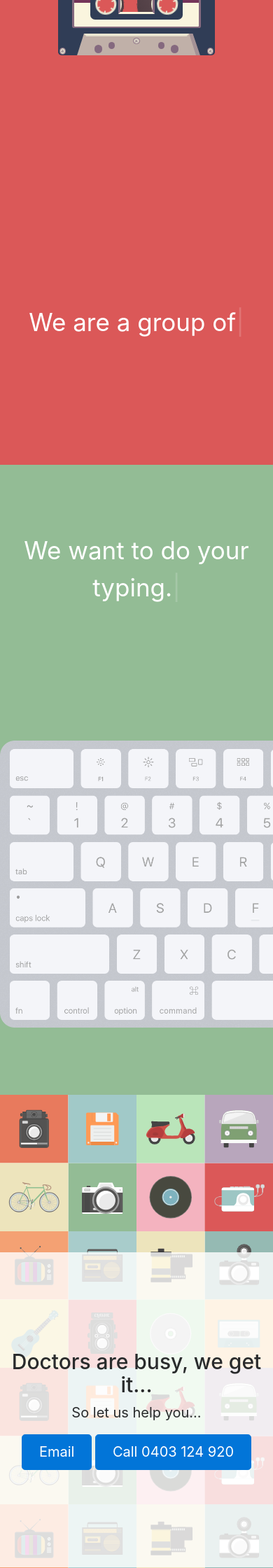
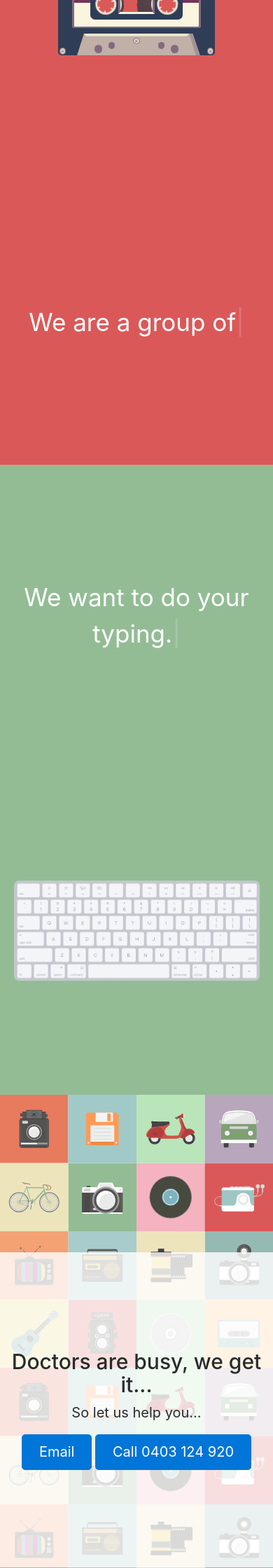
Before and after one commit to medicalweb/medicalweb, a Jekyll site: the page built from index.md, in a window 390 px wide. Shown: the part 1136-3376 px from the top of the page at 70% size. Built offline with Jekyll 4.4.1, drawn with Linux system fonts in a browser that asks for light colours; nearby versions of some CDN libraries.

Commit message:
improve responsiveness of keyboard

```diff
--- a/_layouts/home.html
+++ b/_layouts/home.html
@@ -36,7 +36,7 @@ layout: default
 			</div>
 		</div>
 		<div class="col-md-6">
-			<img src="../assets/images/keyboard.png"></img>
+			<img class="mx-auto d-block" src="../assets/images/keyboard.png"></img>
 		</div>
 	</div>
 
--- a/_sass/medicalweb.scss
+++ b/_sass/medicalweb.scss
@@ -69,7 +69,10 @@ section.main {
 section.keyboard {
   background: #93bc95;
   img {
-    width: 1000px;
+    width: 90vw;
+    @media(min-width: 756px) {
+      width: 1000px;
+    }
   }
 }
 
```
